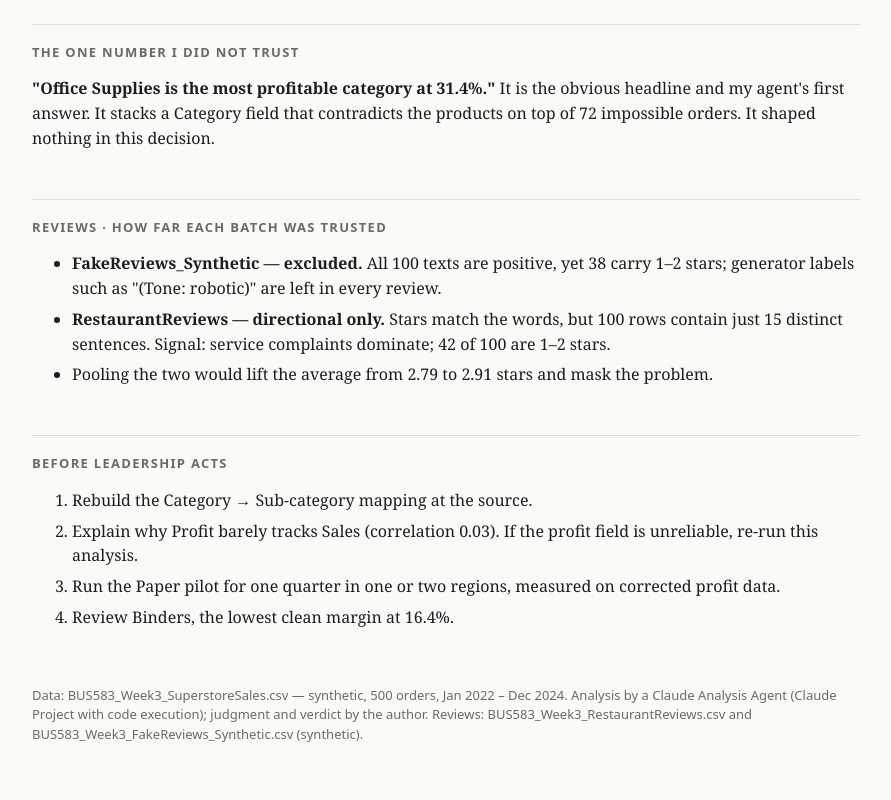
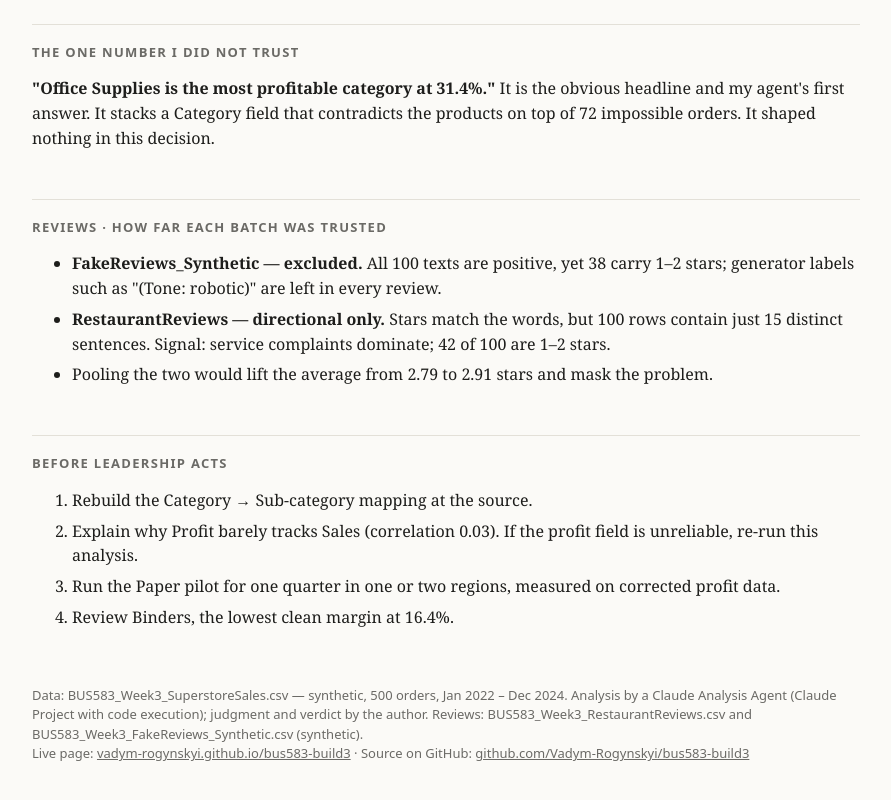
Before and after one commit to Vadym-Rogynskyi/bus583-build3, a plain HTML site: page index.html in a window 1280 px wide. Shown: the part 3335-4135 px from the top of the page, without its empty margins (194-1085 px from the left). Drawn offline with Linux system fonts and the light colour scheme.

Commit message:
Update footer with live page and GitHub links
Added links to live page and GitHub source in footer.

```diff
--- a/index.html
+++ b/index.html
@@ -93,7 +93,7 @@ footer{margin-top:56px;font:13px/1.5 system-ui,sans-serif;color:var(--mut)}
 <li>Review Binders, the lowest clean margin at 16.4%.</li>
 </ol>
 
-<footer>Data: BUS583_Week3_SuperstoreSales.csv — synthetic, 500 orders, Jan 2022 – Dec 2024. Analysis by a Claude Analysis Agent (Claude Project with code execution); judgment and verdict by the author. Reviews: BUS583_Week3_RestaurantReviews.csv and BUS583_Week3_FakeReviews_Synthetic.csv (synthetic).</footer>
+<footer>Data: BUS583_Week3_SuperstoreSales.csv — synthetic, 500 orders, Jan 2022 – Dec 2024. Analysis by a Claude Analysis Agent (Claude Project with code execution); judgment and verdict by the author. Reviews: BUS583_Week3_RestaurantReviews.csv and BUS583_Week3_FakeReviews_Synthetic.csv (synthetic).<br>Live page: <a href="https://vadym-rogynskyi.github.io/bus583-build3/" style="color:inherit">vadym-rogynskyi.github.io/bus583-build3</a> · Source on GitHub: <a href="https://github.com/Vadym-Rogynskyi/bus583-build3" style="color:inherit">github.com/Vadym-Rogynskyi/bus583-build3</a></footer>
 </main>
 </body>
 </html>
```
